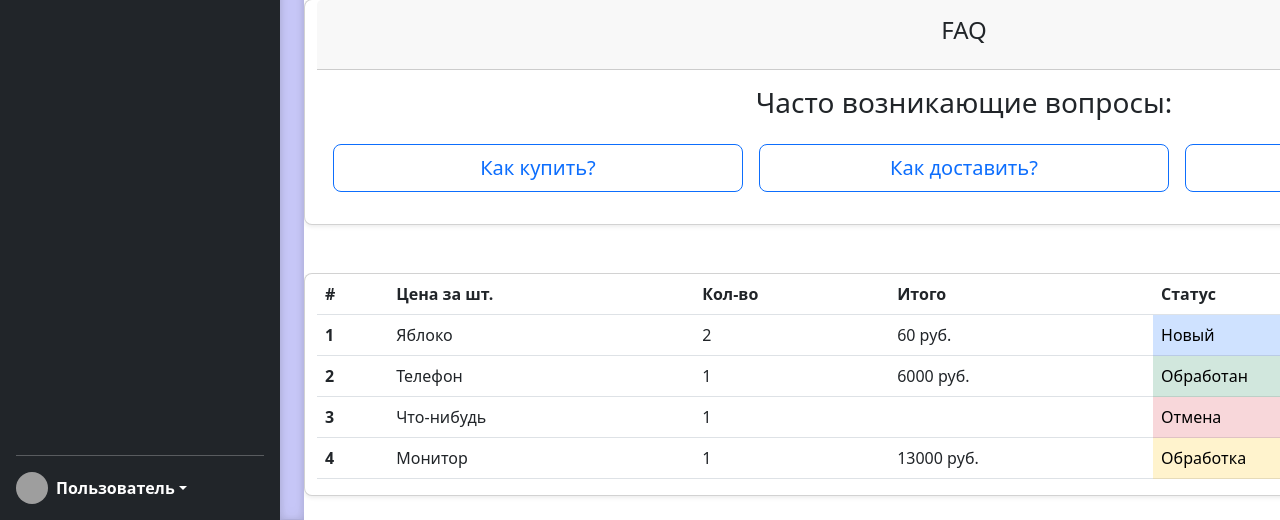
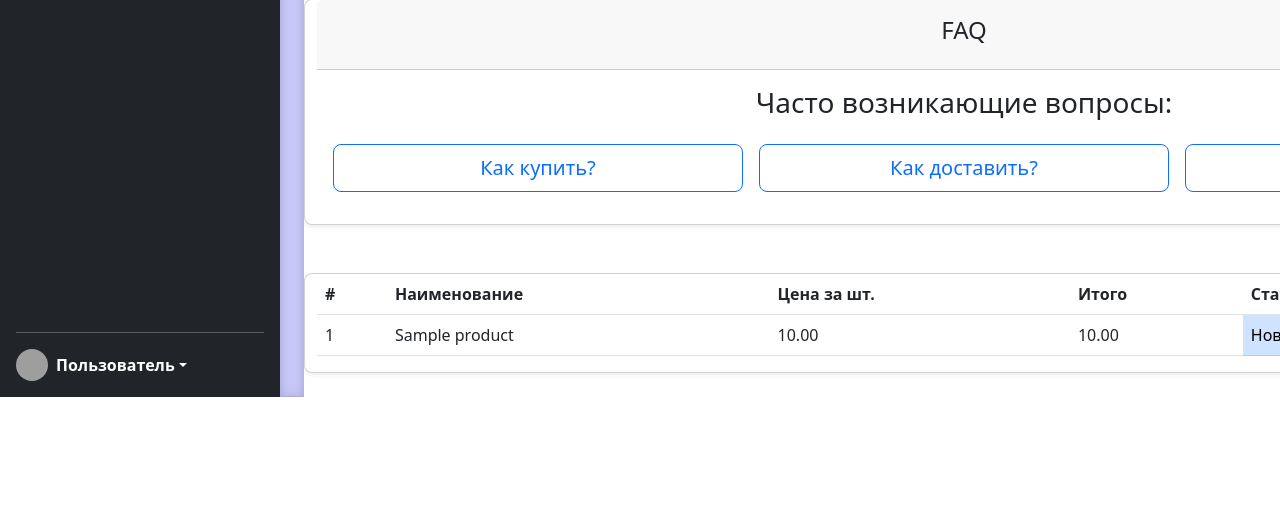
Before and after one commit to DarkRazec/html_homeworks_2, a Django app: page / in a window 1280 px wide. Shown: the part 473-993 px from the top of the page. After the commit the page ends 870 px from the top, so only its background shows below. Run offline with Django 5.2, Linux system fonts and the light colour scheme; tables that the repository leaves empty hold one stand-in row (values such as "Sample post"); grey boxes are pictures that could not be loaded.

Commit message:
trying to do something with new features and site pages

```diff
--- a/catalog/templates/catalog/homepage.html
+++ b/catalog/templates/catalog/homepage.html
@@ -329,41 +329,22 @@
                     <thead>
                     <tr>
                         <th scope="col">#</th>
+                        <th scope="col">Наименование</th>
                         <th scope="col">Цена за шт.</th>
-                        <th scope="col">Кол-во</th>
                         <th scope="col">Итого</th>
                         <th scope="col">Статус</th>
                     </tr>
                     </thead>
                     <tbody>
-                    <tr>
-                        <th scope="row">1</th>
-                        <td>Яблоко</td>
-                        <td>2</td>
-                        <td>60 руб.</td>
+                    {% for product in products %}
+                    <tr class='success'>
+                        <td>{{ product.id }}</td>
+                        <td>{{ product.name }}</td>
+                        <td>{{ product.price }}</td>
+                        <td>{{ product.price }}</td>
                         <td class="table-primary">Новый</td>
                     </tr>
-                    <tr>
-                        <th scope="row">2</th>
-                        <td>Телефон</td>
-                        <td>1</td>
-                        <td>6000 руб.</td>
-                        <td class="table-success">Обработан</td>
-                    </tr>
-                    <tr>
-                        <th scope="row">3</th>
-                        <td>Что-нибудь</td>
-                        <td>1</td>
-                        <td></td>
-                        <td class="table-danger">Отмена</td>
-                    </tr>
-                    <tr>
-                        <th scope="row">4</th>
-                        <td>Монитор</td>
-                        <td>1</td>
-                        <td>13000 руб.</td>
-                        <td class="table-warning">Обработка</td>
-                    </tr>
+                        {% endfor %}
                     </tbody>
                 </table>
             </div>
--- a/catalog/views.py
+++ b/catalog/views.py
@@ -1,16 +1,20 @@
 from django.shortcuts import render
+
+from catalog.models import Product, Contact
 
 
 def homepage(request):
-    return render(request, 'catalog/homepage.html')
+    products = (Product.objects.all()).reverse()
+    return render(request, 'catalog/homepage.html', locals())
 
 
 def contact_info(request):
+    contacts = Contact.objects.all()
     if request.method == 'POST':
-        name = request.POST.get('name')
+        name = request.POST.get('country')
         phone = request.POST.get('phone')
         message = request.POST.get('message')
         with open('data/contact.txt', 'a', encoding='utf-8') as f:
             f.write(f"{name} {phone} {message}\n")
 
-    return render(request, 'catalog/contact_info.html')
+    return render(request, 'catalog/contact_info.html', locals())
```
Also changed, not shown: catalog/templates/catalog/contact_info.html (+20 -4 lines).
